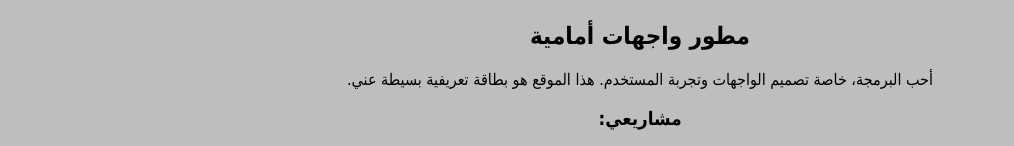
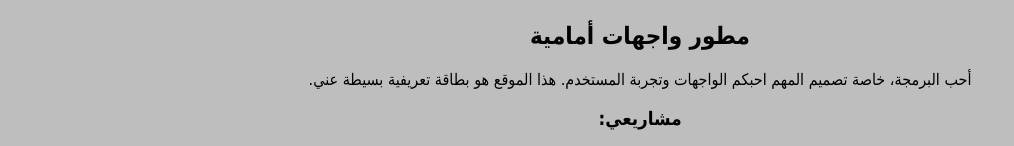
Before and after one commit to aymenbarmg/12, a plain HTML site: page index.html in a window 1280 px wide. Shown: the part 331-477 px from the top of the page, without its empty margins (0-1014 px from the left). Drawn offline with Linux system fonts and the light colour scheme.

Commit message:
Update index.html

```diff
--- a/index.html
+++ b/index.html
@@ -145,7 +145,7 @@
 
   <h2>مطور واجهات أمامية</h2>
 
-  <p>أحب البرمجة، خاصة تصميم الواجهات وتجربة المستخدم. هذا الموقع هو بطاقة تعريفية بسيطة عني.</p>
+  <p>أحب البرمجة، خاصة تصميم المهم احبكم الواجهات وتجربة المستخدم. هذا الموقع هو بطاقة تعريفية بسيطة عني.</p>
 
   <h3>مشاريعي:</h3>
   <ul class="projects-list">
```
